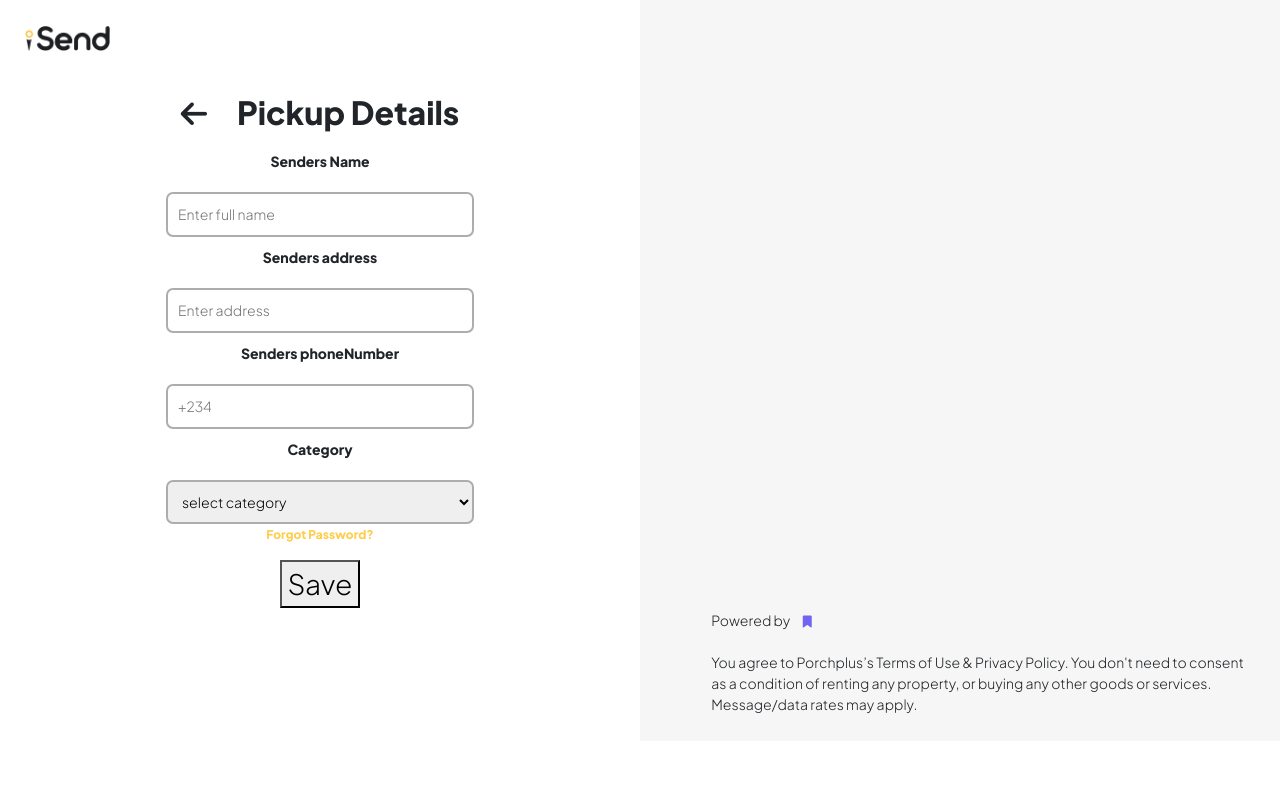
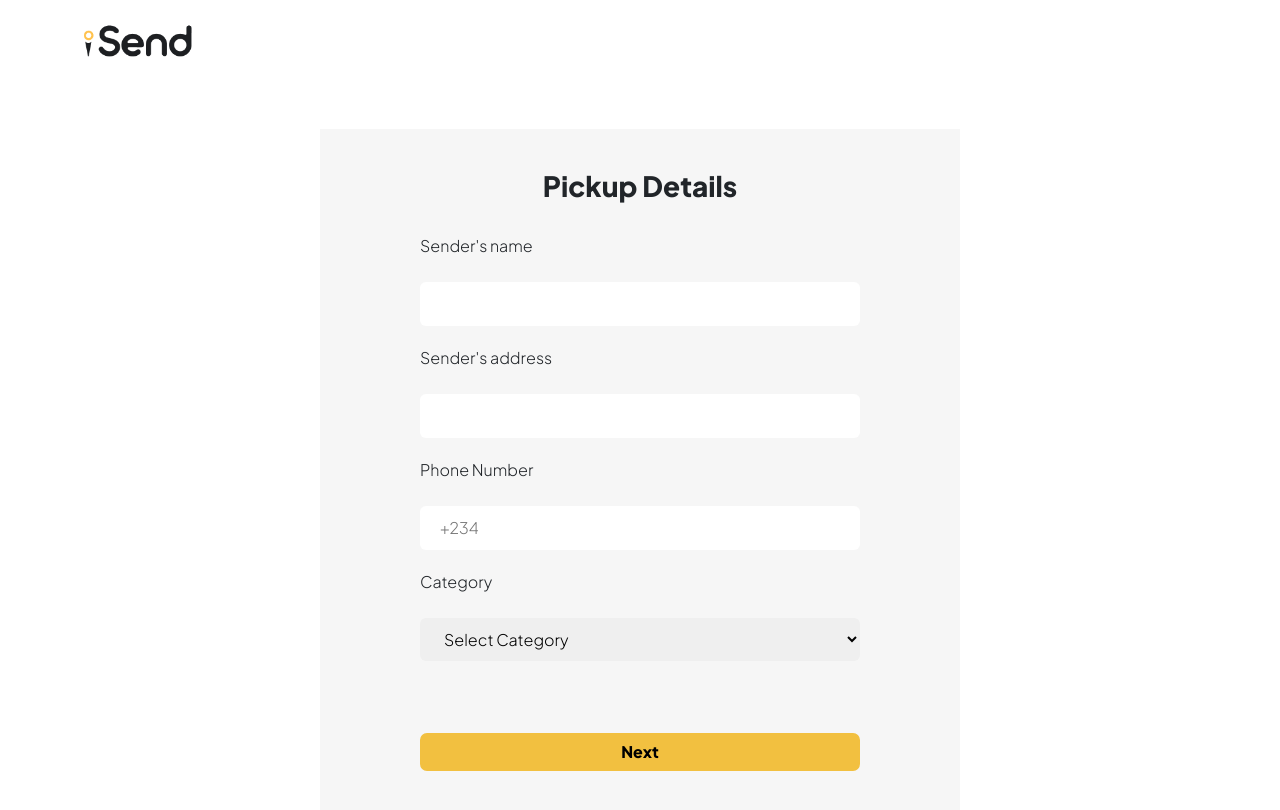
Before and after one commit to TEE2DWHY/Isend-Logistics, a React (Create React App) app: page /pick-up in a window 1280 px wide. Built offline with nearby package versions, Linux system fonts and the light colour scheme.

Commit message:
started working on the order-overview page

```diff
--- a/src/App.js
+++ b/src/App.js
@@ -15,6 +15,7 @@ import DeliveryDetails from "./pages/DeliveryDetails";
 import Guidelines from "./pages/Guidelines";
 import Track from "./pages/Track";
 import TrackOverview from "./pages/TrackOverview.js";
+import PickupOverview from "./pages/PickupOverview";
 // Legediz
 import LoginLegediz from "./pages/Legediz/Login";
 import SignUpLegediz from "./pages/Legediz/SignUp";
@@ -55,6 +56,7 @@ function App() {
           <Route path="/guidelines" element={<Guidelines />} />
           <Route path="/track-order" element={<Track />} />
           <Route path="/order-overview" element={<TrackOverview />} />
+          <Route path="pickup-overview" element={<PickupOverview />} />
           <Route path="/legediz/login" element={<LoginLegediz />} />
           <Route path="/legediz/sign-up" element={<SignUpLegediz />} />
           <Route path="/legediz/documents" element={<DocumentsLegediz />} />
--- a/src/index.css
+++ b/src/index.css
@@ -286,7 +286,7 @@ li{
   display: block;
   margin: auto;
   width: 50%;
-  background-color: #ECE9DC;
+  background-color: #F6F6F6;
   padding: 40px 100px;
 }
 .header-login{
@@ -309,7 +309,7 @@ li{
   font-size: 16px;
   padding: 5px 30px;
   border: 2px solid #F2C040;
-  width: 50%;
+  width: 100%;
   font-weight: bold;
   display: block;
   margin: auto;
@@ -339,6 +339,13 @@ li{
   margin: auto;
 }
 /* Pick-Up */
+.pickup-container{
+  display: block;
+  margin: auto;
+  width: 50%;
+  padding: 40px 100px;
+  background-color: #F6F6F6;
+}
 .pickup-phase2{
   background-color: #F6F6F6;
   height: 100vh;
--- a/src/pages/DeliveryDetails.js
+++ b/src/pages/DeliveryDetails.js
@@ -1,63 +1,52 @@
 import React from 'react'
+import { Link } from 'react-router-dom'
 
 const DeliveryDetails = () => {
     return (
         <>
             <section>
-                <div className="container-fluid">
-                    <div className="row">
-                        <span className="col-lg-6 phase-1">
                 <br />
-                            <img className="container logo" src="images/logo.png" alt="" />
-                            <br /> <br />
-                            <section id="login-form">
-                                <div className="header-login">
-                                    <h2 style={{ fontWeight: "bold" }}><i class="fa-solid fa-arrow-left" style={{ marginRight: "30px" }}></i>Delivery Details</h2>
-                                    <form style={{ marginTop: "20px" }}>
-                                        <p style={{ fontSize: "14px" }}>Senders Name</p>
+                <div className="container">
+                    <Link to="/"><img className="logo" src="images/logo.png" alt="logo" /></Link>
+                </div>
+                <br /> <br /> <br />
+                <div className="pickup-container">
+                    <h3 style={{ fontWeight: "bold", textAlign: "center" }}>Delivery Details</h3>
+                    <br />
+                    <form>
+                        <label style={{ display: "block" }}>Receiver's name</label>
+                        <br />
                         <input
-                                            className="login-input"
                             type="text"
-                                            required
-                                            placeholder="Enter full name"
-                                            name="fullName"
-                                        // onChange={handleChange}
+                            name="sendersName"
+                            style={{ display: "block", width: "100%", borderRadius: "6px", border: "none", padding: "10px 20px" }}
                         />
+                        <label style={{ display: "block", marginTop: "20px" }}>Receiver's address</label>
                         <br />
-                                        <p style={{ fontSize: "14px", marginTop: "10px" }}>Senders address</p>
                         <input
-                                            className="login-input"
                             type="text"
-                                            required
-                                            placeholder="Enter address"
-                                            name="address"
-                                        // onChange={handleChange}
+                            name="sendersAddress"
+                            style={{ display: "block", width: "100%", borderRadius: "6px", border: "none", padding: "10px 20px" }}
                         />
+                        <label style={{ display: "block", marginTop: "20px" }}>Receiver's Phone Number</label>
                         <br />
-                                        <p style={{ fontSize: "14px", marginTop: "10px" }}>Senders phoneNumber</p>
                         <input
-                                            className="login-input"
                             type="text"
-                                            required
-                                            placeholder="+234"
-                                            name="phoneNumber"
-                                        // onChange={handleChange}
+                            name="sendersPhoneNumber"
+                            placeholder='+234 810-019-4732'
+                            style={{ display: "block", width: "100%", borderRadius: "6px", border: "none", padding: "10px 20px" }}
                         />
+                        <label style={{ display: "block", marginTop: "20px" }}>Phone Number</label>
                         <br />
-                                        <p style={{ color: "#FFCD4D", fontSize: "12px", marginTop: "2px" }}>Forgot Password?</p>
-                                        <button className="login">Save</button>
+                        <input
+                            type="text"
+                            name="receiversDetails"
+                            placeholder="Add New Receiver Details"
+                            style={{ display: "block", width: "100%", borderRadius: "6px", border: "none", padding: "10px 20px" }}
+                        />
+                        <br /> <br /> <br />
+                        <button className="login-btn">Next</button>
                     </form>
-                                </div>
-                            </section>
-                        </span>
-                        <span className="col-lg-6 phase-2">
-                            <div className="phase-2-contents">
-                                <p>Powered by <i style={{ fontSize: "12px", marginLeft: "10px", color: "#7065F0" }} class="fa-solid fa-bookmark"></i>
-                                    <br /> <br />
-                                    You agree to Porchplus’s Terms of Use & Privacy Policy. You don't need to consent as a condition of renting any property, or buying any other goods or services. Message/data rates may apply. </p>
-                            </div>
-                        </span>
-                    </div>
                 </div>
             </section>
         </>
--- a/src/pages/PickUp.js
+++ b/src/pages/PickUp.js
@@ -1,99 +1,74 @@
-import { useState } from "react"
+// import { useState } from "react"
+import { Link } from "react-router-dom"
 const PickUp = () => {
-    const [formData, setFormData] = useState({
-        fullName: "", address: "", phoneNumber: "", category: ""
-    })
+    // const [formData, setFormData] = useState({
+    //     fullName: "", address: "", phoneNumber: "", category: ""
+    // })
 
-    const handleChange = (e) => {
-        setFormData(prevFormData => {
-            return {
-                ...prevFormData,
-                [e.target.name]: e.target.value
-            }
-        })
-    }
+    // const handleChange = (e) => {
+    //     setFormData(prevFormData => {
+    //         return {
+    //             ...prevFormData,
+    //             [e.target.name]: e.target.value
+    //         }
+    //     })
+    // }
 
-    const handleSubmit = (e) => {
-        e.preventDefault();
-        console.log(formData)
-    }
+    // const handleSubmit = (e) => {
+    //     e.preventDefault();
+    //     console.log(formData)
+    // }
     return (
         <>
-            <section id="pickup">
             <section>
-                    <div className="container-fluid">
-                        <div className="row">
-                            <span className="col-lg-6 phase-1">
                 <br />
-                                <img className="container logo" src="images/logo.png" alt="" />
-                                <br /> <br />
-                                <section id="login-form">
-                                    <div className="header-login">
-                                        <h2 style={{ fontWeight: "bold" }}><i class="fa-solid fa-arrow-left" style={{ marginRight: "30px" }}></i>Pickup Details</h2>
-                                        <form onSubmit={handleSubmit} style={{ marginTop: "20px" }}>
-                                            <p style={{ fontSize: "14px" }}>Senders Name</p>
+                <div className="container">
+                    <Link to="/"><img className="logo" src="images/logo.png" alt="logo" /></Link>
+                </div>
+                <br /> <br /> <br />
+                <div className="pickup-container">
+                    <h3 style={{ fontWeight: "bold", textAlign: "center" }}>Pickup Details</h3>
+                    <br />
+                    <form>
+                        <label style={{ display: "block" }}>Sender's name</label>
+                        <br />
                         <input
-                                                className="login-input"
                             type="text"
-                                                required
-                                                placeholder="Enter full name"
-                                                name="fullName"
-                                                onChange={handleChange}
+                            name="sendersName"
+                            style={{ display: "block", width: "100%", borderRadius: "6px", border: "none", padding: "10px 20px" }}
                         />
+                        <label style={{ display: "block", marginTop: "20px" }}>Sender's address</label>
                         <br />
-                                            <p style={{ fontSize: "14px", marginTop: "10px" }}>Senders address</p>
                         <input
-                                                className="login-input"
                             type="text"
-                                                required
-                                                placeholder="Enter address"
-                                                name="address"
-                                                onChange={handleChange}
+                            name="sendersAddress"
+                            style={{ display: "block", width: "100%", borderRadius: "6px", border: "none", padding: "10px 20px" }}
                         />
+                        <label style={{ display: "block", marginTop: "20px" }}>Phone Number</label>
                         <br />
-                                            <p style={{ fontSize: "14px", marginTop: "10px" }}>Senders phoneNumber</p>
                         <input
-                                                className="login-input"
                             type="text"
-                                                required
+                            name="phoneNumber"
                             placeholder="+234"
-                                                name="phoneNumber"
-                                                onChange={handleChange}
+                            style={{ display: "block", width: "100%", borderRadius: "6px", border: "none", padding: "10px 20px" }}
                         />
+                        <label style={{ display: "block", marginTop: "20px" }}>Category</label>
                         <br />
-                                            <p style={{ fontSize: "14px", marginTop: "10px" }}>Category</p>
-                                            <select
-                                                className="login-input"
-                                                name="category"
-                                                onChange={handleChange}
-                                            >
-                                                <option disabled selected>select category</option>
+                        <select style={{ display: "block", width: "100%", borderRadius: "6px", border: "none", padding: "10px 20px" }}>
+                            <option disabled selected>Select Category</option>
+                            <option>Electronics</option>
+                            <option>Documents</option>
+                            <option>Clothings</option>
                             <option>Food</option>
-                                                <option>Cloth</option>
-                                                <option>Product</option>
-                                                <option>Electronics</option>
+                            <option>Health</option>
                             <option>Shoes</option>
-                                                <option>Documents</option>
-                                                <option>Health</option>
                         </select>
-                                            <br />
-                                            <p style={{ color: "#FFCD4D", fontSize: "12px", marginTop: "2px" }}>Forgot Password?</p>
-                                            <button className="login">Save</button>
+                        <br /> <br /> <br />
+                        <button className="login-btn">Next</button>
                     </form>
                 </div>
             </section>
-                            </span>
-                            <span className="col-lg-6 phase-2">
-                                <div className="phase-2-contents">
-                                    <p>Powered by <i style={{ fontSize: "12px", marginLeft: "10px", color: "#7065F0" }} class="fa-solid fa-bookmark"></i>
-                                        <br /> <br />
-                                        You agree to Porchplus’s Terms of Use & Privacy Policy. You don't need to consent as a condition of renting any property, or buying any other goods or services. Message/data rates may apply. </p>
-                                </div>
-                            </span>
-                        </div>
-                    </div>
-                </section>
-            </section>
+
         </>
     )
 }
```
Also changed, not shown: src/pages/PickupOverview.js (added, +17 -0 lines). Lines whose indentation alone changed are shown as unchanged.
